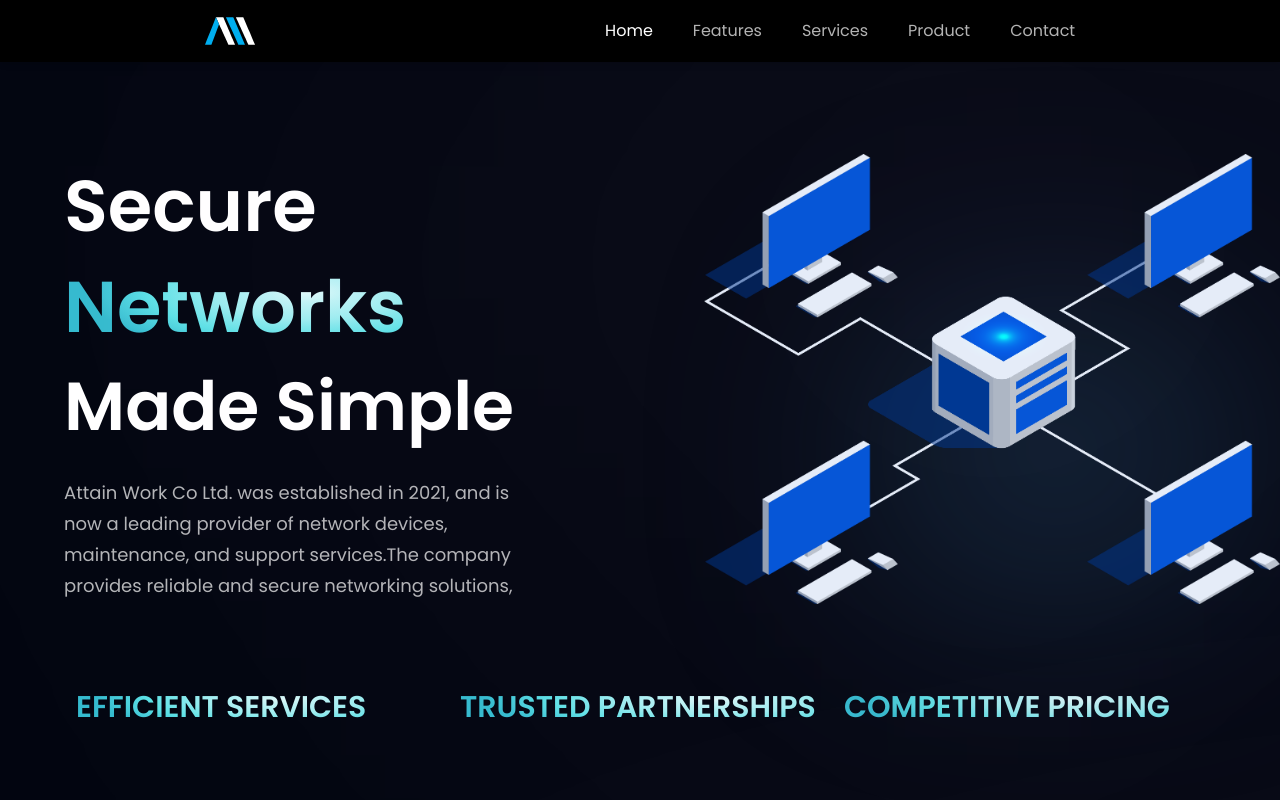
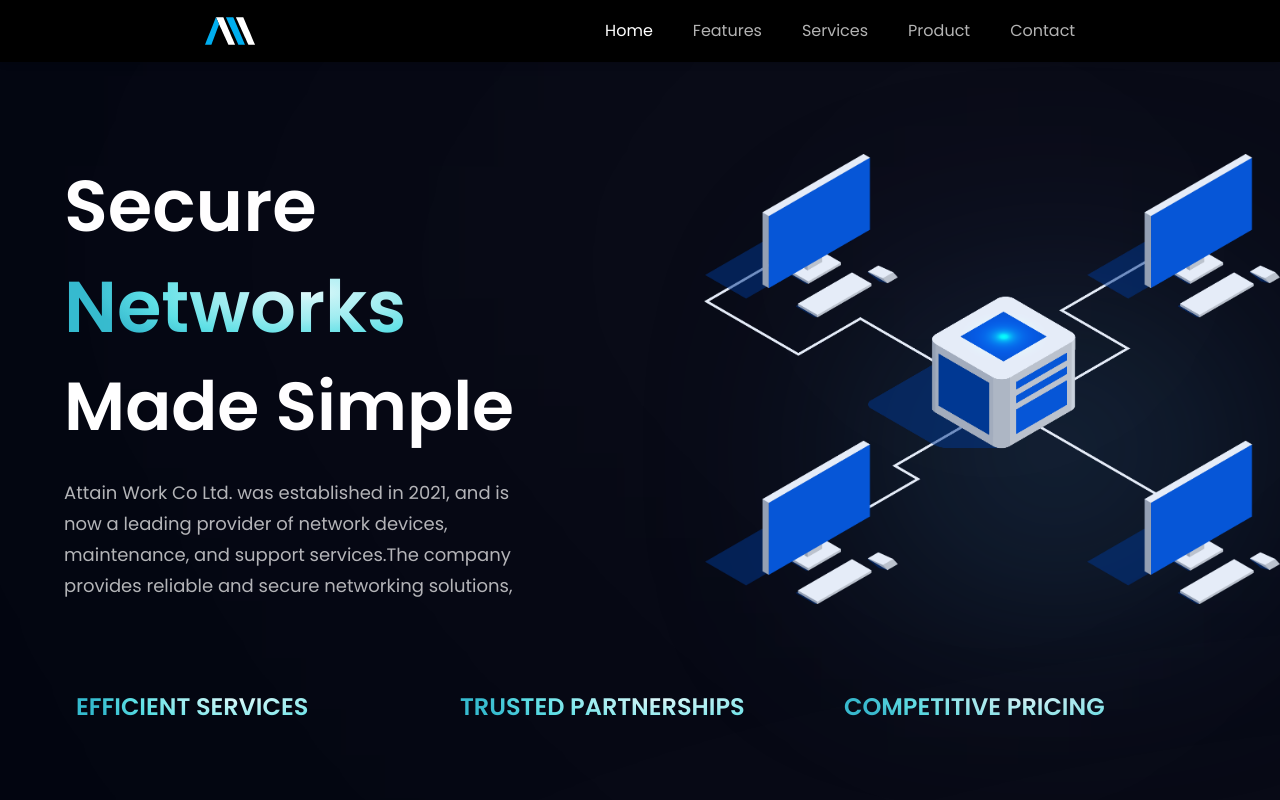
Before and after one commit to xuhme/Attain-Work, a React (Vite) app: page / in a window 1280 px wide. Shown: the top 800 px of the page. Built offline with nearby package versions, Linux system fonts and the light colour scheme.

Commit message:
Update Show.jsx

```diff
--- a/src/components/Show.jsx
+++ b/src/components/Show.jsx
@@ -8,7 +8,7 @@ const Show = () => (
         key={show.id}
         className={`flex-1 flex justify-start items-center flex-row m-3 sm:ml-0 ml-10 `}
       >
-        <h4 className="font-poppins font-semibold xs:text-[30px] text-[20px] xs:leading-[54px] leading-[44px] text-gradient uppercase ml-3">
+        <h4 className="font-poppins font-semibold xs:text-[24px] text-[16px] xs:leading-[54px] leading-[44px] text-gradient uppercase ml-3">
           {show.title}
         </h4>
       </div>
```
